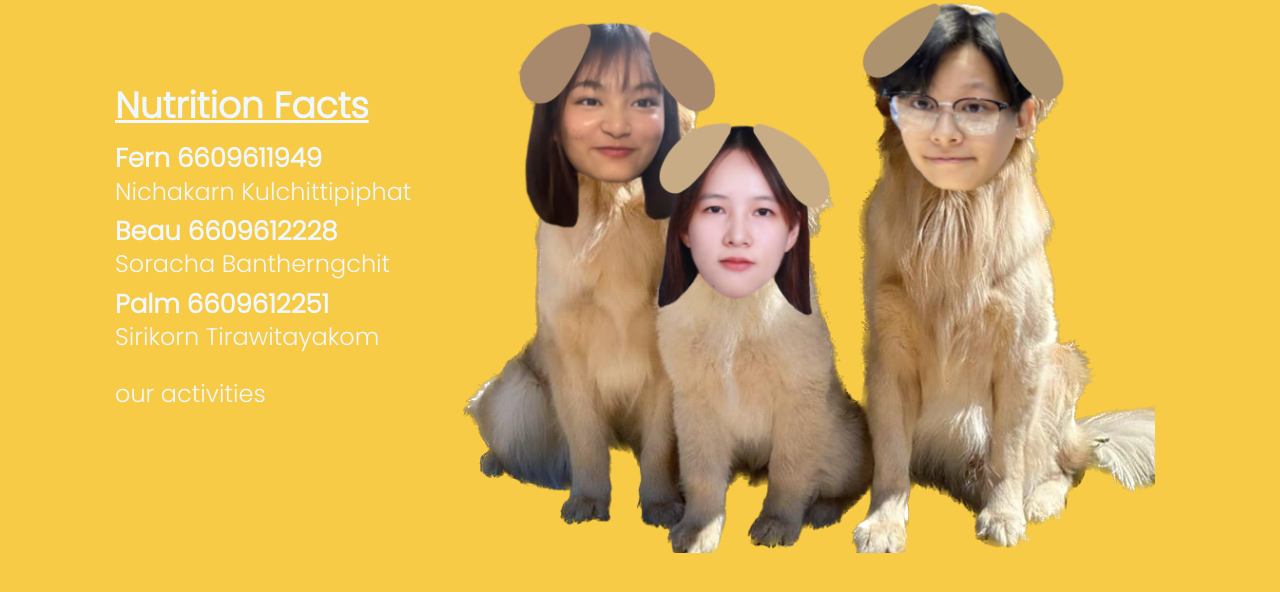
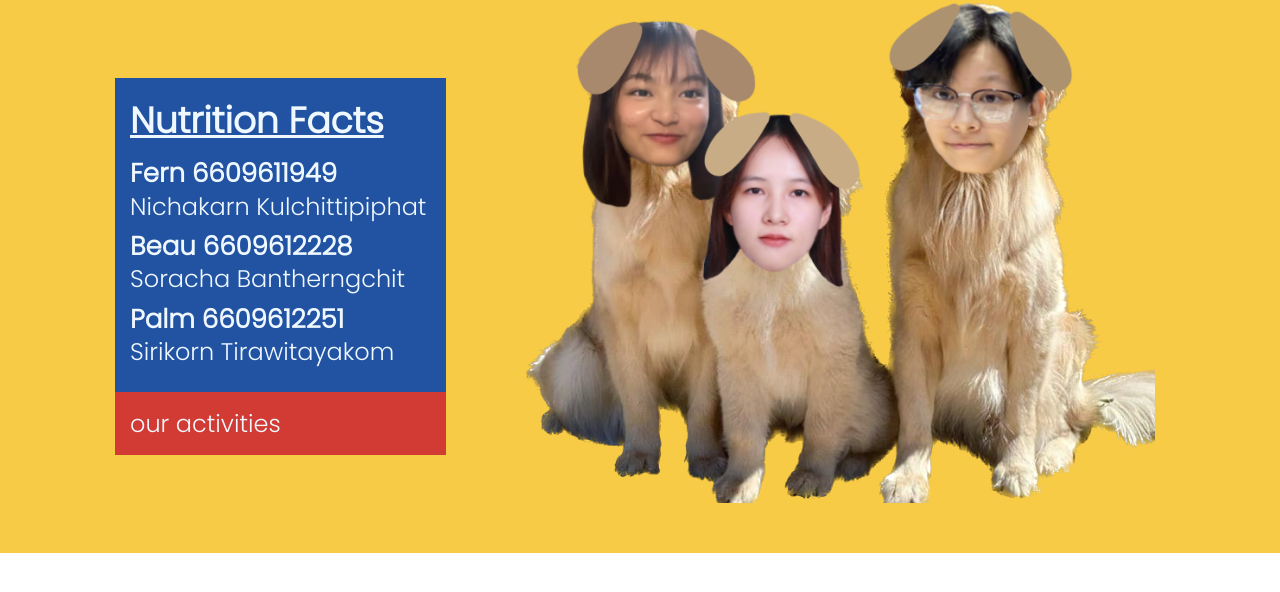
Before and after one commit to beauforwork/CS100-Project-G18, a plain HTML site: page index.html in a window 1280 px wide. Shown: the part 470-1062 px from the top of the page. After the commit the page ends 1023 px from the top, so only its background shows below. Drawn offline with Linux system fonts and the light colour scheme.

Commit message:
css index

```diff
--- a/index.html
+++ b/index.html
@@ -10,6 +10,7 @@
         <div class="ribbon"><img src="logo.png" width="35%"></div>
         <nav>
             <div class="about">
+            <div class="color">
                 <h3>Nutrition Facts</h3>
                 <div class="fern">
                     <h2>Fern 6609611949</h2><br>
@@ -23,9 +24,10 @@
                     <h2>Palm 6609612251</h2><br>
                     <h1>Sirikorn Tirawitayakom</h1>
                 </div>
-                <a href="activities.html">our activities</a>
+                </div>
+                <a class="activities" href="activities.html">our activities</a>
             </div>
-            <span class="pup"><img src="Pupv2.png" height="550px"></span>
+            <span class="pup"><img src="Pupv2.png" height="500px"></span>
         </nav>
     </body>
 </html>
```
Also changed, not shown: background.png.
